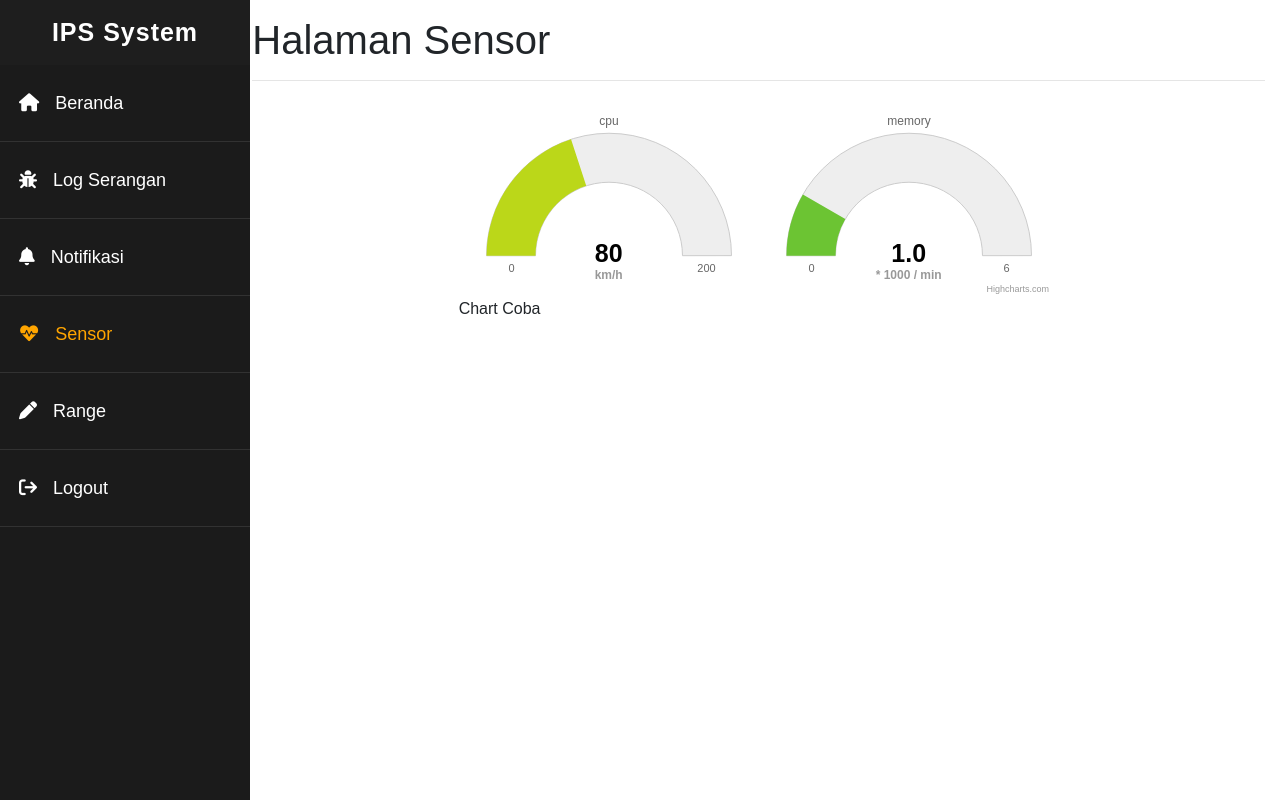
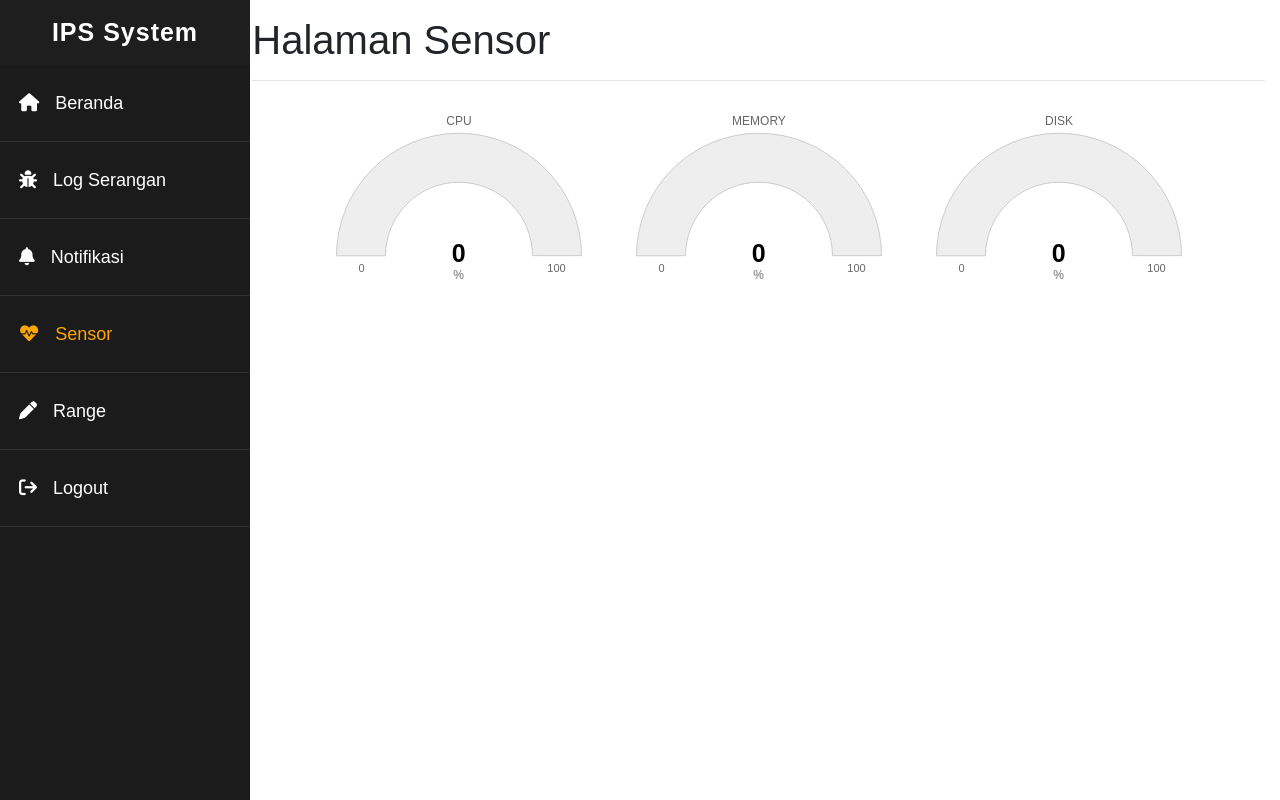
Before and after one commit to ricowilliamstudent/project_ta, a Laravel app: page /sensor in a window 1280 px wide. Run offline with Laravel 9, Linux system fonts and the light colour scheme; the visitor is signed in with stand-in values (Sample User, id 1); some libraries are stand-ins or nearby versions.

Commit message:
simpan sampai ke sensor

```diff
--- a/public/css/sensor.css
+++ b/public/css/sensor.css
@@ -6,7 +6,7 @@
 
 .highcharts-figure,
 .highcharts-data-table table {
-    width: 600px;
+    width: 900px;
     margin: 0 auto;
 }
 
--- a/public/css/styles.css
+++ b/public/css/styles.css
@@ -1,7 +1,7 @@
 *{
     margin: 0;
     padding: 0;
-    user-select: none;
+    /* user-select: none; */
     /* color: white; */
     box-sizing: border-box;
     font-family: 'Poppins', sans-serif;
--- a/resources/views/layout/main.blade.php
+++ b/resources/views/layout/main.blade.php
@@ -15,7 +15,8 @@
     <script src="https://code.highcharts.com/modules/exporting.js"></script>
     <script src="https://code.highcharts.com/modules/export-data.js"></script>
     <script src="https://code.highcharts.com/modules/accessibility.js"></script>
-    {{-- End HighCharts --}}
+
+      {{-- End HighCharts --}}
 
     {{-- CSS Sidebar --}}
     <link rel="stylesheet" href="css/styles.css">
@@ -39,5 +40,8 @@
     <script src="https://code.jquery.com/jquery-3.2.1.slim.min.js" integrity="sha384-KJ3o2DKtIkvYIK3UENzmM7KCkRr/rE9/Qpg6aAZGJwFDMVNA/GpGFF93hXpG5KkN" crossorigin="anonymous"></script>
     <script src="https://cdn.jsdelivr.net/npm/popper.js@1.12.9/dist/umd/popper.min.js" integrity="sha384-ApNbgh9B+Y1QKtv3Rn7W3mgPxhU9K/ScQsAP7hUibX39j7fakFPskvXusvfa0b4Q" crossorigin="anonymous"></script>
     <script src="https://cdn.jsdelivr.net/npm/bootstrap@4.0.0/dist/js/bootstrap.min.js" integrity="sha384-JZR6Spejh4U02d8jOt6vLEHfe/JQGiRRSQQxSfFWpi1MquVdAyjUar5+76PVCmYl" crossorigin="anonymous"></script>
+
+    <script src="https://cdnjs.cloudflare.com/ajax/libs/jquery/3.6.0/jquery.min.js" integrity="sha512-894YE6QWD5I59HgZOGReFYm4dnWc1Qt5NtvYSaNcOP+u1T9qYdvdihz0PPSiiqn/+/3e7Jo4EaG7TubfWGUrMQ==" crossorigin="anonymous" referrerpolicy="no-referrer"></script>
+
 </body>
 </html>
--- a/resources/views/sensor.blade.php
+++ b/resources/views/sensor.blade.php
@@ -14,15 +14,11 @@
             <figure class="highcharts-figure">
                 <div id="container-cpu" class="chart-container"></div>
                 <div id="container-memory" class="chart-container"></div>
-
-                <p class="highcharts-description">
-                    Chart Coba
-                </p>
+                <div id="container-disk" class="chart-container"></div>
             </figure>
 
-
             <script>
-                            var gaugeOptions = {
+                var gaugeOptions = {
                 chart: {
                     type: 'solidgauge'
                 },
@@ -81,13 +77,13 @@
                 }
             };
 
-            // The cpu gauge
+            // CPU
             var chartcpu = Highcharts.chart('container-cpu', Highcharts.merge(gaugeOptions, {
                 yAxis: {
                     min: 0,
-                    max: 200,
+                    max: 100,
                     title: {
-                        text: 'cpu'
+                        text: 'CPU'
                     }
                 },
 
@@ -97,83 +93,97 @@
 
                 series: [{
                     name: 'cpu',
-                    data: [80],
+                    data: [0],
                     dataLabels: {
                         format:
                             '<div style="text-align:center">' +
                             '<span style="font-size:25px">{y}</span><br/>' +
-                            '<span style="font-size:12px;opacity:0.4">km/h</span>' +
+                            '<span style="font-size:12px;opacity:0.4">%</span>' +
                             '</div>'
                     },
                     tooltip: {
-                        valueSuffix: ' km/h'
+                        valueSuffix: ' %'
                     }
                 }]
 
             }));
-
-            // The memory gauge
+            // End CPU
+            // MEMORY
             var chartmemory = Highcharts.chart('container-memory', Highcharts.merge(gaugeOptions, {
                 yAxis: {
                     min: 0,
-                    max: 5,
+                    max: 100,
                     title: {
-                        text: 'memory'
+                        text: 'MEMORY'
                     }
+                },
+
+                credits: {
+                    enabled: false
                 },
 
                 series: [{
                     name: 'memory',
-                    data: [1],
+                    data: [0],
                     dataLabels: {
                         format:
                             '<div style="text-align:center">' +
-                            '<span style="font-size:25px">{y:.1f}</span><br/>' +
-                            '<span style="font-size:12px;opacity:0.4">' +
-                            '* 1000 / min' +
-                            '</span>' +
+                            '<span style="font-size:25px">{y}</span><br/>' +
+                            '<span style="font-size:12px;opacity:0.4">%</span>' +
                             '</div>'
                     },
                     tooltip: {
-                        valueSuffix: ' revolutions/min'
+                        valueSuffix: ' %'
                     }
                 }]
 
             }));
+            // End Memory
+            // Disk
+            var chartdisk = Highcharts.chart('container-disk', Highcharts.merge(gaugeOptions, {
+                yAxis: {
+                    min: 0,
+                    max: 100,
+                    title: {
+                        text: 'DISK'
+                    }
+                },
 
-            // Bring life to the dials
-            setInterval(function () {
-                // cpu
-                var point,
-                    newVal,
-                    inc;
+                credits: {
+                    enabled: false
+                },
 
-                if (chartcpu) {
-                    point = chartcpu.series[0].points[0];
-                    inc = Math.round((Math.random() - 0.5) * 100);
-                    newVal = point.y + inc;
+                series: [{
+                    name: 'disk',
+                    data: [0],
+                    dataLabels: {
+                        format:
+                            '<div style="text-align:center">' +
+                            '<span style="font-size:25px">{y}</span><br/>' +
+                            '<span style="font-size:12px;opacity:0.4">%</span>' +
+                            '</div>'
+                    },
+                    tooltip: {
+                        valueSuffix: ' %'
+                    }
+                }]
 
-                    if (newVal < 0 || newVal > 200) {
-                        newVal = point.y - inc;
+            }));
+            // End Disk
+            function getsensor (){
+                        $.ajax({
+                            url: "{{ route('getconserver') }}",
+                            type:'get',
+                            success: function(response){
+                                chartcpu.series[0].points[0].update(parseFloat(response[0]));
+                                chartmemory.series[0].points[0].update(parseFloat(response[1]));
+                                chartdisk.series[0].points[0].update(parseFloat(response[2]));
+                            }
+                        })
                     }
-
-                    point.update(newVal);
-                }
-
-                // memory
-                if (chartmemory) {
-                    point = chartmemory.series[0].points[0];
-                    inc = Math.random() - 0.5;
-                    newVal = point.y + inc;
-
-                    if (newVal < 0 || newVal > 5) {
-                        newVal = point.y - inc;
-                    }
-
-                    point.update(newVal);
-                }
-            }, 2000);
-
+                    setInterval (function(){
+                       getsensor();
+                    }, 3000);
             </script>
 
         </div>
--- a/routes/web.php
+++ b/routes/web.php
@@ -35,7 +35,7 @@ Route::get('/notifikasi', [App\Http\Controllers\HomeController::class, 'notifika
 Route::get('/sensor', [App\Http\Controllers\HomeController::class, 'sensor'])->name('sensor');
 Route::get('/ranges', [App\Http\Controllers\HomeController::class, 'ranges'])->name('ranges');
 
-Route::get('/api/status', [App\Http\Controllers\ApiController::class, 'getConServer']);
+Route::get('/api/status', [App\Http\Controllers\ApiController::class, 'getConServer'])->name('getconserver');
 
 });
 // End Middleware
```
Also changed, not shown: resources/views/log_serangan.blade.php (line endings or trailing spaces), 1 other file.
